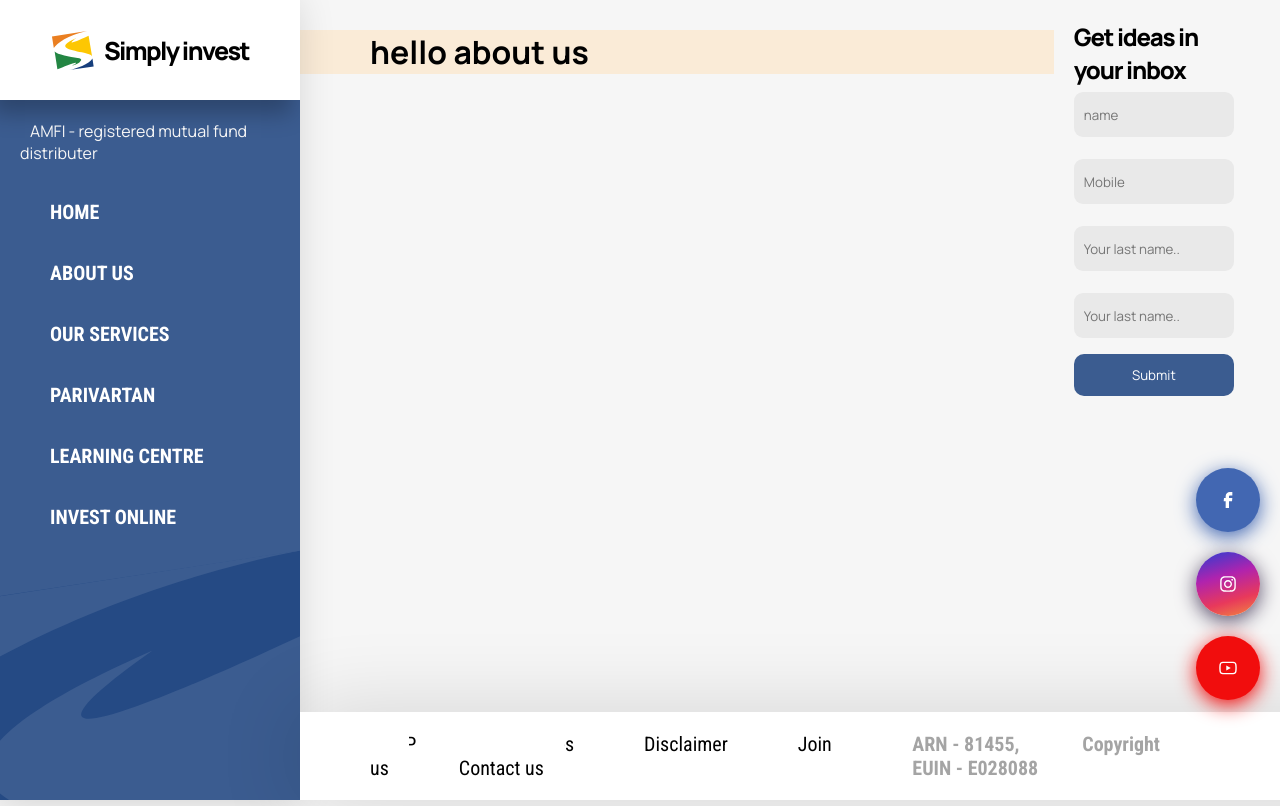
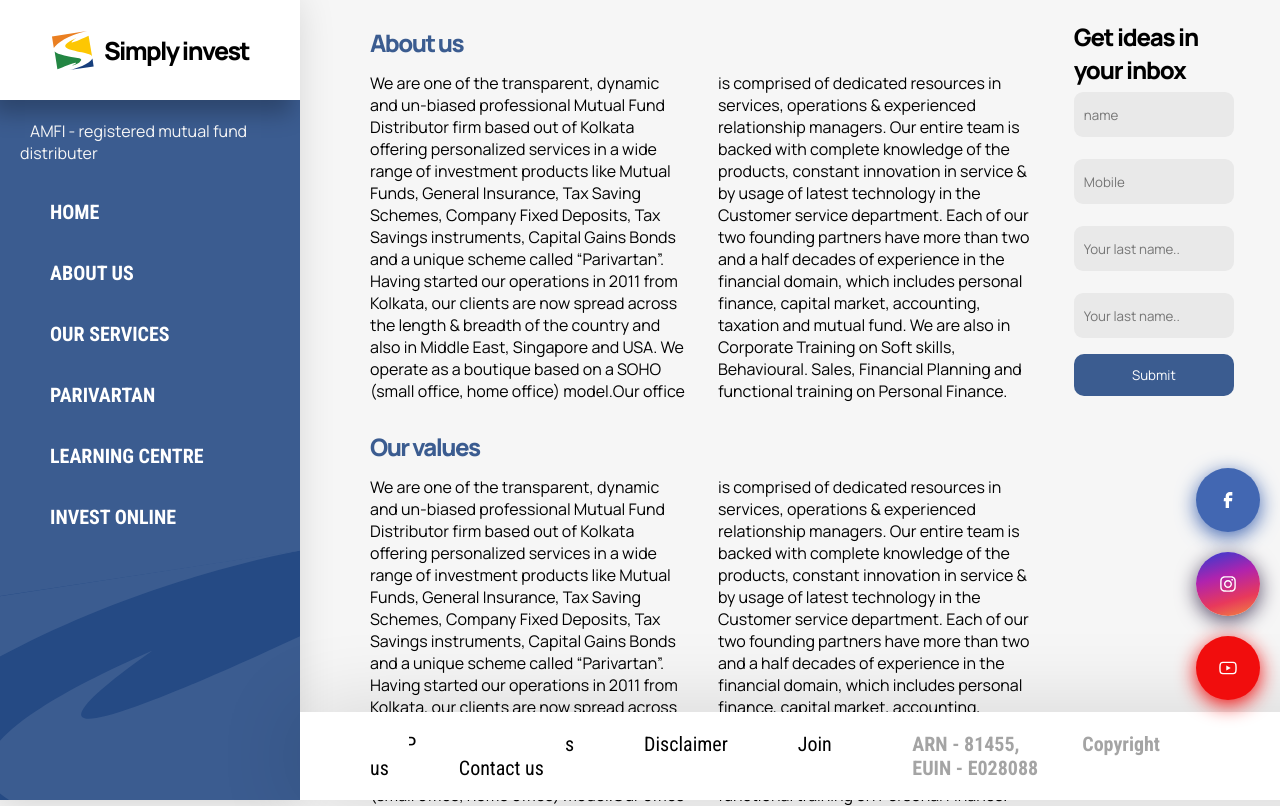
Before and after one commit to npaul2173/simplyInvest, a React (Create React App) app: page /aboutUs in a window 1280 px wide. Built offline with nearby package versions, Linux system fonts and the light colour scheme.

Commit message:
aboutus section created

```diff
--- a/src/aboutUs/index.js
+++ b/src/aboutUs/index.js
@@ -3,7 +3,51 @@ import "./index.styles.css";
 export const AboutUs = () => {
   return (
     <div className="aboutusContainer">
-      <h1>hello about us</h1>
+      <h2 className="headers">About us</h2>
+      <div class="aboutusContent">
+        We are one of the transparent, dynamic and un-biased professional Mutual
+        Fund Distributor firm based out of Kolkata offering personalized
+        services in a wide range of investment products like Mutual Funds,
+        General Insurance, Tax Saving Schemes, Company Fixed Deposits, Tax
+        Savings instruments, Capital Gains Bonds and a unique scheme called
+        “Parivartan”. Having started our operations in 2011 from Kolkata, our
+        clients are now spread across the length & breadth of the country and
+        also in Middle East, Singapore and USA. We operate as a boutique based
+        on a SOHO (small office, home office) model.Our office is comprised of
+        dedicated resources in services, operations & experienced relationship
+        managers. Our entire team is backed with complete knowledge of the
+        products, constant innovation in service & by usage of latest technology
+        in the Customer service department. Each of our two founding partners
+        have more than two and a half decades of experience in the financial
+        domain, which includes personal finance, capital market, accounting,
+        taxation and mutual fund. We are also in Corporate Training on Soft
+        skills, Behavioural. Sales, Financial Planning and functional training
+        on Personal Finance.
+      </div>
+
+      <div className="ourvaluesContainer">
+        <h2 className="headers">Our values</h2>
+        <div class="aboutusContent">
+          We are one of the transparent, dynamic and un-biased professional
+          Mutual Fund Distributor firm based out of Kolkata offering
+          personalized services in a wide range of investment products like
+          Mutual Funds, General Insurance, Tax Saving Schemes, Company Fixed
+          Deposits, Tax Savings instruments, Capital Gains Bonds and a unique
+          scheme called “Parivartan”. Having started our operations in 2011 from
+          Kolkata, our clients are now spread across the length & breadth of the
+          country and also in Middle East, Singapore and USA. We operate as a
+          boutique based on a SOHO (small office, home office) model.Our office
+          is comprised of dedicated resources in services, operations &
+          experienced relationship managers. Our entire team is backed with
+          complete knowledge of the products, constant innovation in service &
+          by usage of latest technology in the Customer service department. Each
+          of our two founding partners have more than two and a half decades of
+          experience in the financial domain, which includes personal finance,
+          capital market, accounting, taxation and mutual fund. We are also in
+          Corporate Training on Soft skills, Behavioural. Sales, Financial
+          Planning and functional training on Personal Finance.
+        </div>
+      </div>
     </div>
   );
 };
--- a/src/aboutUs/index.styles.css
+++ b/src/aboutUs/index.styles.css
@@ -1,6 +1,25 @@
 .aboutusContainer {
-  background-color: antiquewhite;
+  /* background-color: antiquewhite; */
   padding: 0px 20px 0px 70px;
   display: flex;
   margin-top: 30px;
+  flex-direction: column;
 }
+
+.headers {
+  font-weight: 800;
+  font-size: 24rem;
+  line-height: 26rem;
+  letter-spacing: -0.065em;
+  color: #3B5C90;
+}
+
+.aboutusContent {
+  margin-top: 1rem;
+  column-count: 2;
+  column-gap: 2rem;
+}
+
+.ourvaluesContainer {
+  margin-top: 2rem;
+}
```
